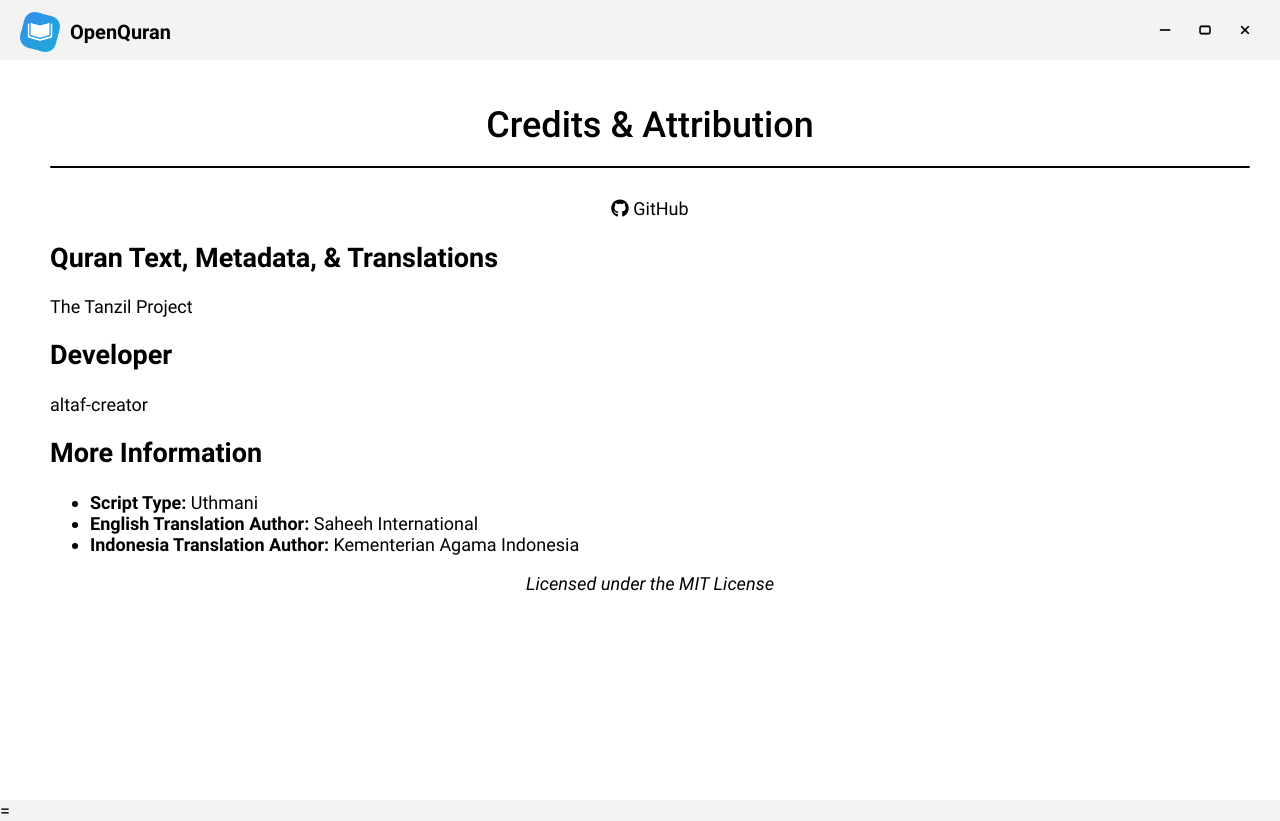
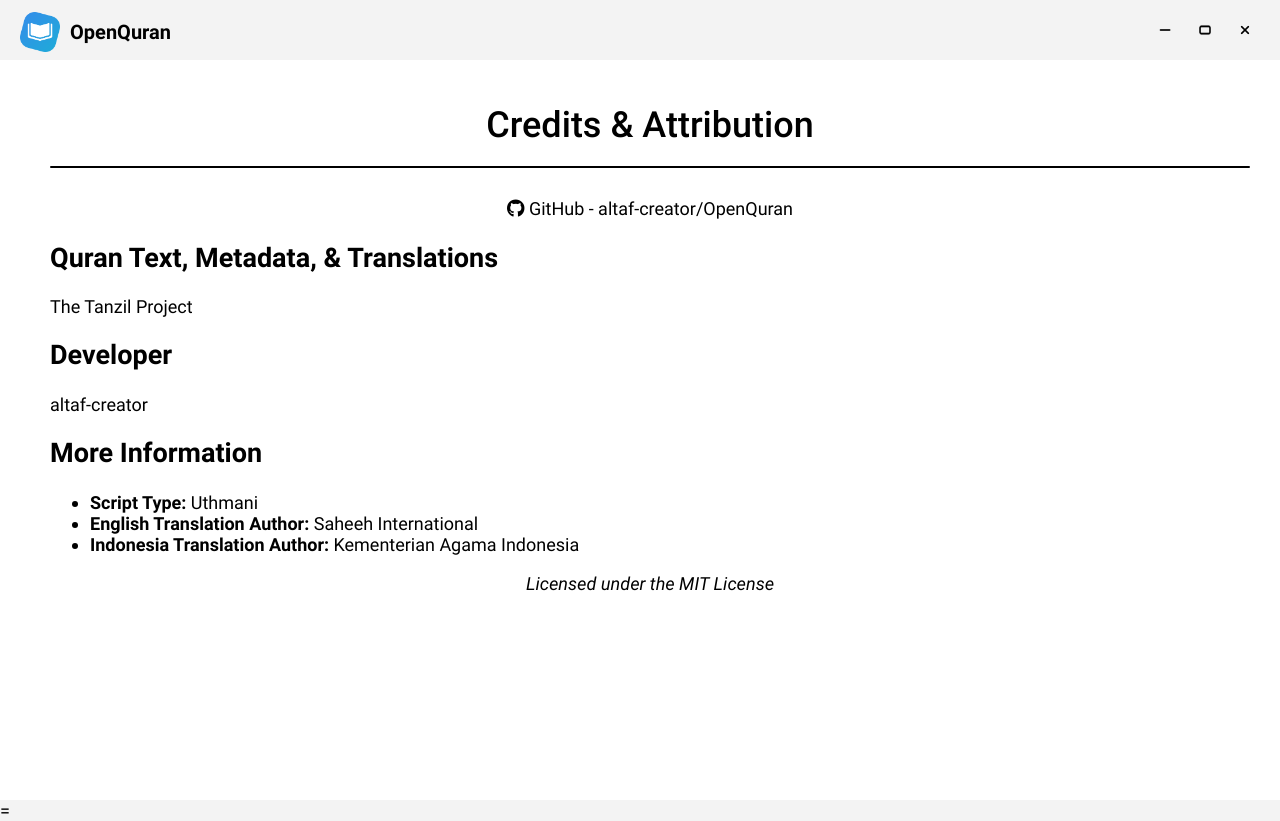
Before and after one commit to altaf-creator/OpenQuran, an Electron app: page src/attribution.html in a window 1280 px wide. Drawn offline with Linux system fonts and the light colour scheme.

Commit message:
Update attribution.html

```diff
--- a/src/attribution.html
+++ b/src/attribution.html
@@ -67,7 +67,7 @@
                     <h1 id="header" class="title" style="text-align: center;">Credits & Attribution</h1>
                     <hr style="margin-top: 20px; height: 2px; background-color: black; border: none;">
                     <br>
-                    <a href="https://github.com/altaf-creator/OpenQuran" target=_blank class="link" style="text-align: center; width: 100%; display: inline-block;"><i class="fa-brands fa-github"></i> GitHub</a>
+                    <a href="https://github.com/altaf-creator/OpenQuran" target=_blank class="link" style="text-align: center; width: 100%; display: inline-block;"><i class="fa-brands fa-github"></i> GitHub - altaf-creator/OpenQuran</a>
                     <h2>Quran Text, Metadata, & Translations</h2>
                     <a href="https://tanzil.net/docs/resources" class="link">The Tanzil Project</a>
                     <h2>Developer</h2>
```
